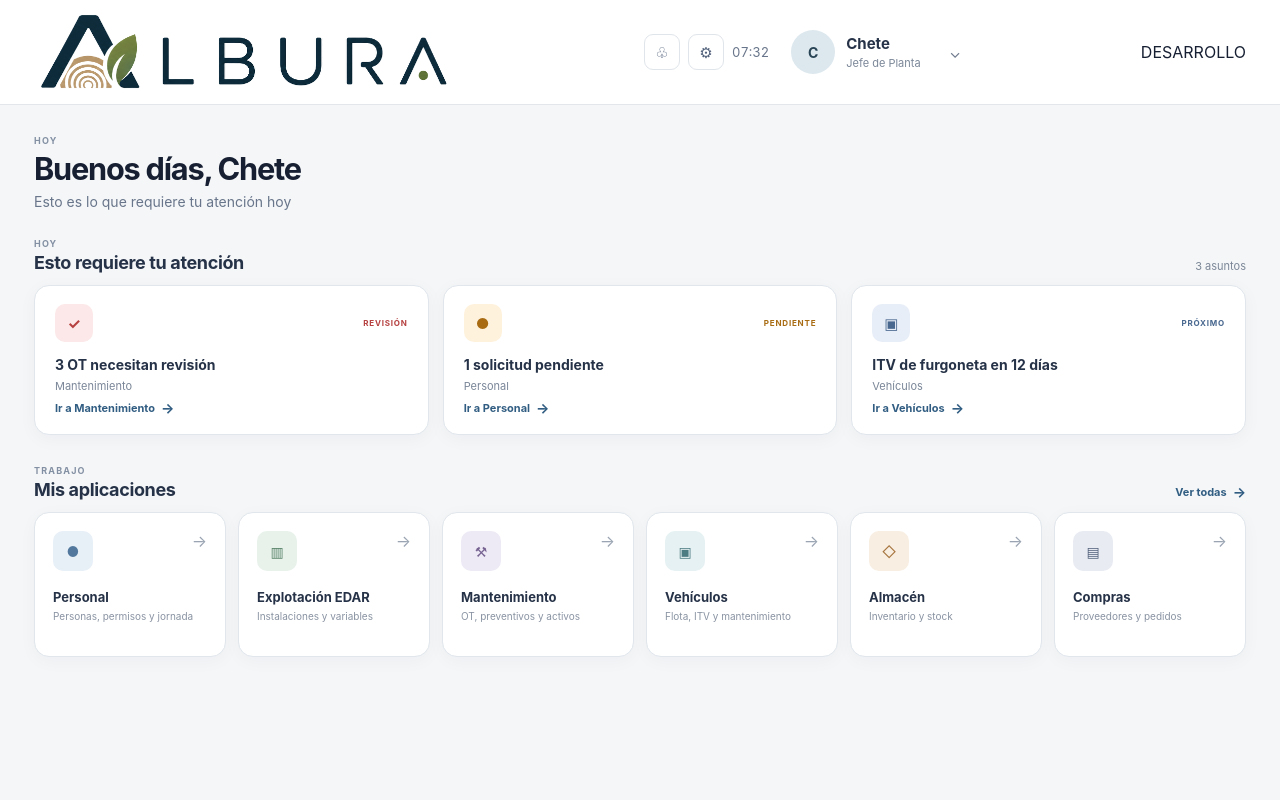
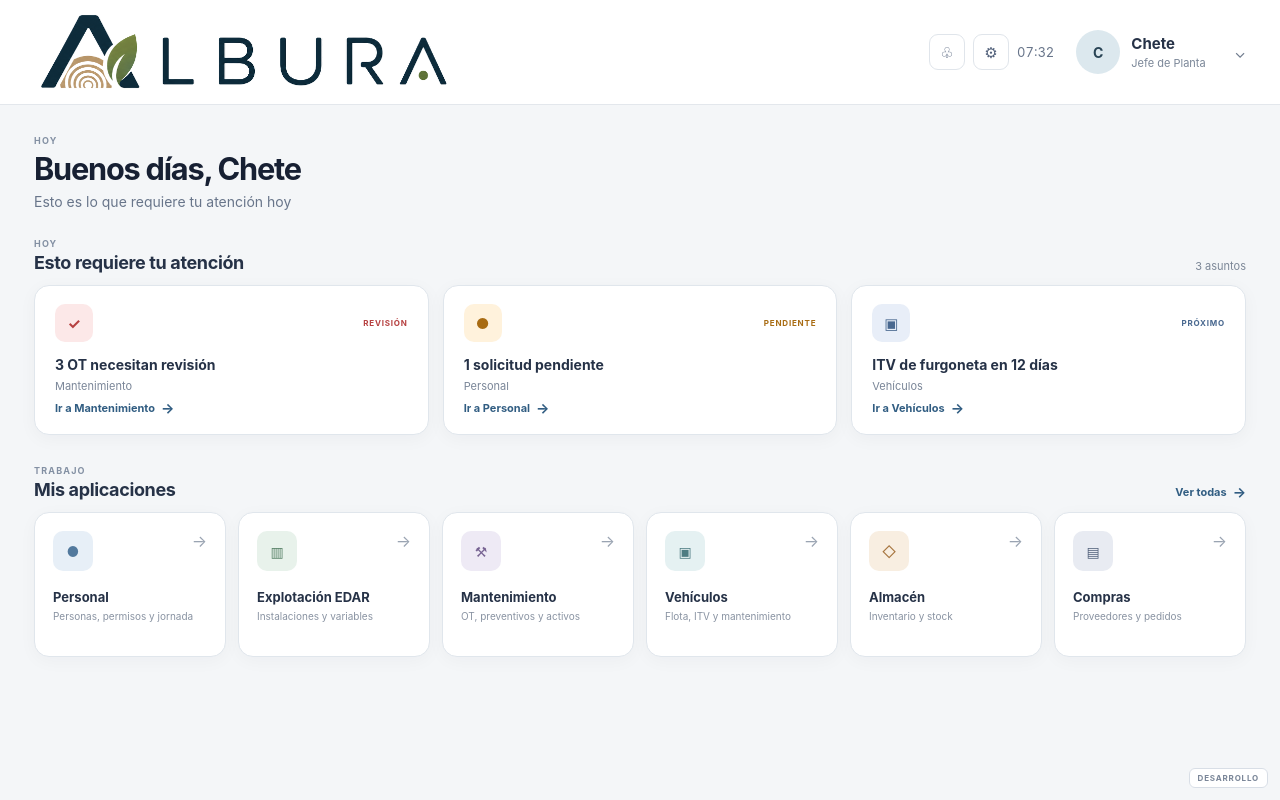
Before and after one commit to jmvega77/ALBURA, a React (Vite) app: page / in a window 1280 px wide. Built offline with nearby package versions, Linux system fonts and the light colour scheme; no server answers.

Commit message:
Añadir estilo para indicador de entorno de desarrollo

```diff
--- a/src/App.css
+++ b/src/App.css
@@ -84,6 +84,23 @@ button {
 .header-action:hover {
   background: #f4f6f8;
   border-color: #cfd7e1;
+}
+
+.environment-badge {
+  position: fixed;
+  right: 12px;
+  bottom: 12px;
+  z-index: 1000;
+  padding: 5px 8px;
+  border: 1px solid #d8dee6;
+  border-radius: 6px;
+  background: rgba(255, 255, 255, 0.94);
+  color: #7a8698;
+  font-size: 8px;
+  font-weight: 750;
+  letter-spacing: 0.1em;
+  line-height: 1;
+  pointer-events: none;
 }
 
 /* =========================
```
